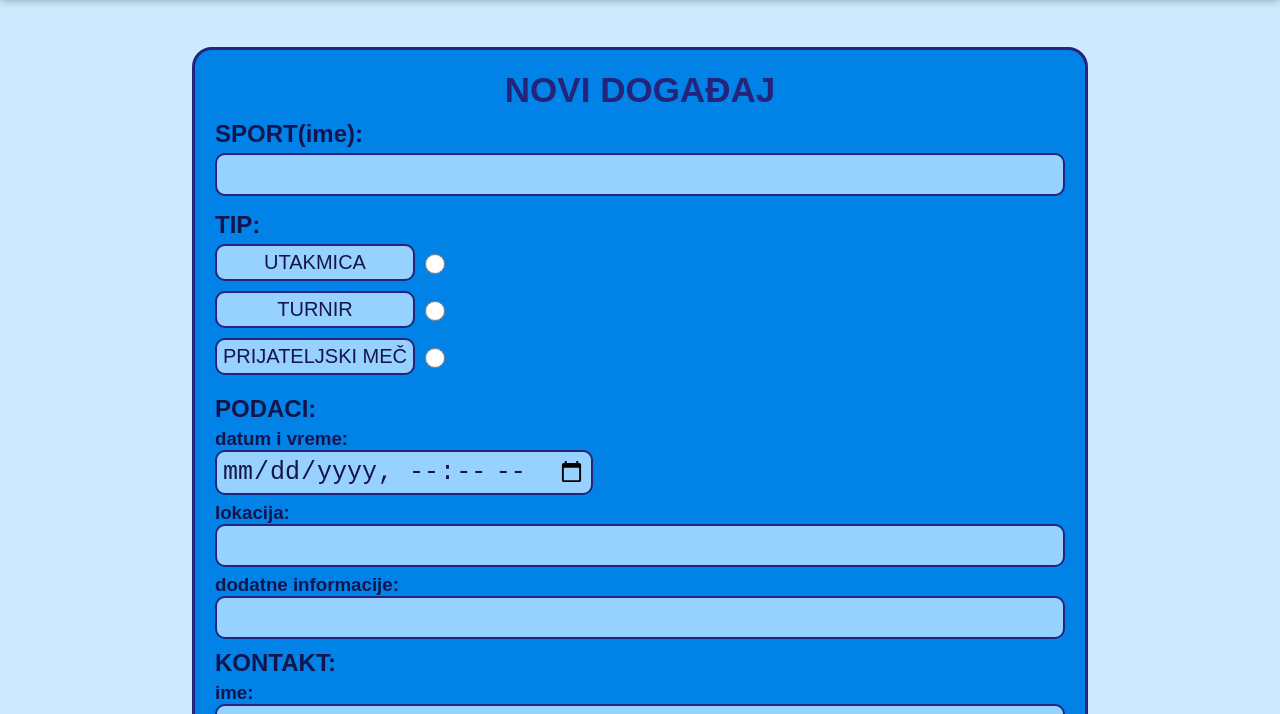
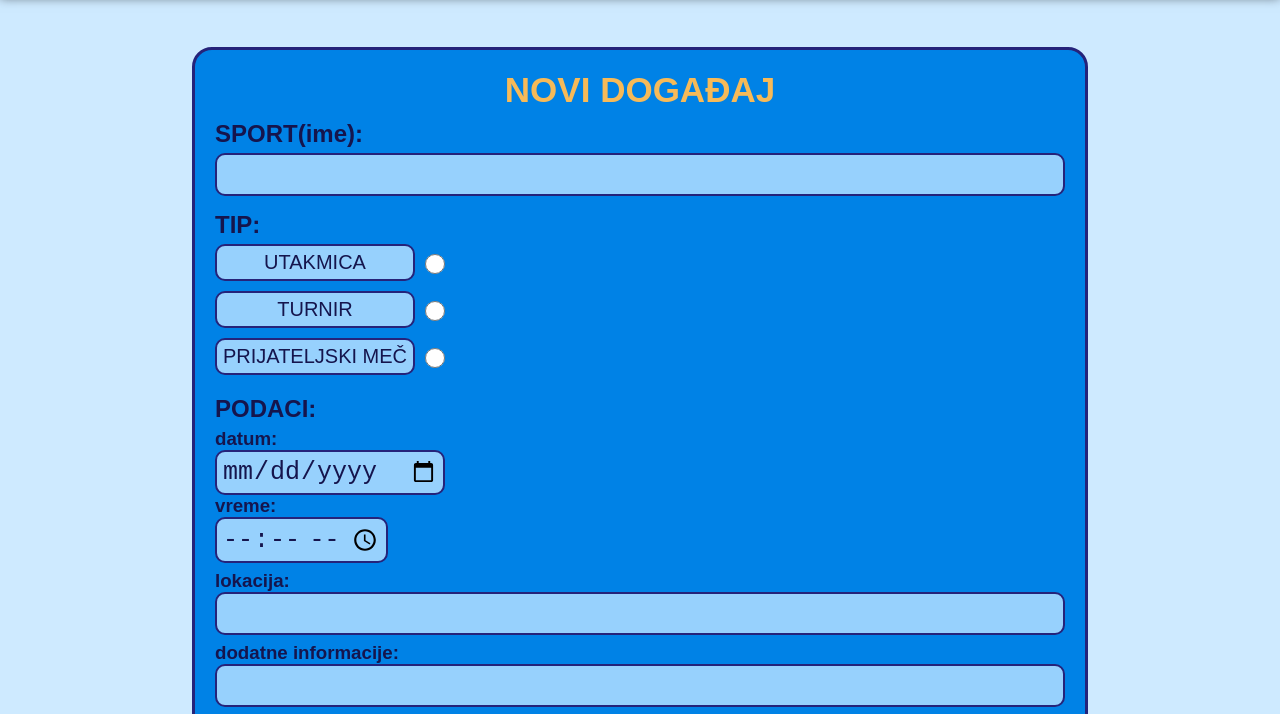
Before and after one commit to matija2208/404, a plain HTML site: page front/objavi.html in a window 1280 px wide. Shown: the part 83-797 px from the top of the page. Drawn offline with Linux system fonts and the light colour scheme.

Commit message:
izmena fronta

```diff
--- a/front/objavi.html
+++ b/front/objavi.html
@@ -68,8 +68,10 @@
            </div>
         </form>
         <h2 class="form-1">PODACI:</h2>
-        <h3 class="form-categ">datum i vreme:</h3>
-        <input type="datetime-local" class="vreme" />
+        <h3 class="form-categ">datum:</h3>
+        <input type="date" class="vreme" />
+        <h3 class="form-categ">vreme:</h3>
+        <input type="time" class="vreme" />
         <p class="valid-error hidden" id="ime-error">Neki error</p>
         <h3 class="form-categ">lokacija:</h3>
         <input class="add-input" id="ime-input" type="text" />
@@ -82,10 +84,10 @@
             <input class="add-input" id="ime-input" type="text" />
             <p class="valid-error hidden" id="ime-error">Neki error</p>
             <h3 class="form-categ">tel:</h3>
-            <input class="add-input" id="ime-input" type="text" />
+            <input class="add-input" id="ime-input" type="tel" />
             <p class="valid-error hidden" id="ime-error">Neki error</p>
             <h3 class="form-categ">e-mail @:</h3>
-            <input class="add-input" id="ime-input" type="text" />
+            <input class="add-input" id="ime-input" type="email" />
             <p class="valid-error hidden" id="ime-error">Neki error</p>
 
             <h3 class="form-categ">lozinka:</h3>
--- a/front/style.css
+++ b/front/style.css
@@ -205,7 +205,7 @@
 .form-title {
   margin: 0;
   text-align: center;
-  color: #25237a;
+  color: #f7ba58;
   font-size: 35px;
 }
 
@@ -253,6 +253,7 @@
   border-radius: 10px;
   padding: 5px;
   border: 2px solid #25237a;
+  width: flex;
 }
 .add-input {
   width: 100%;
```
